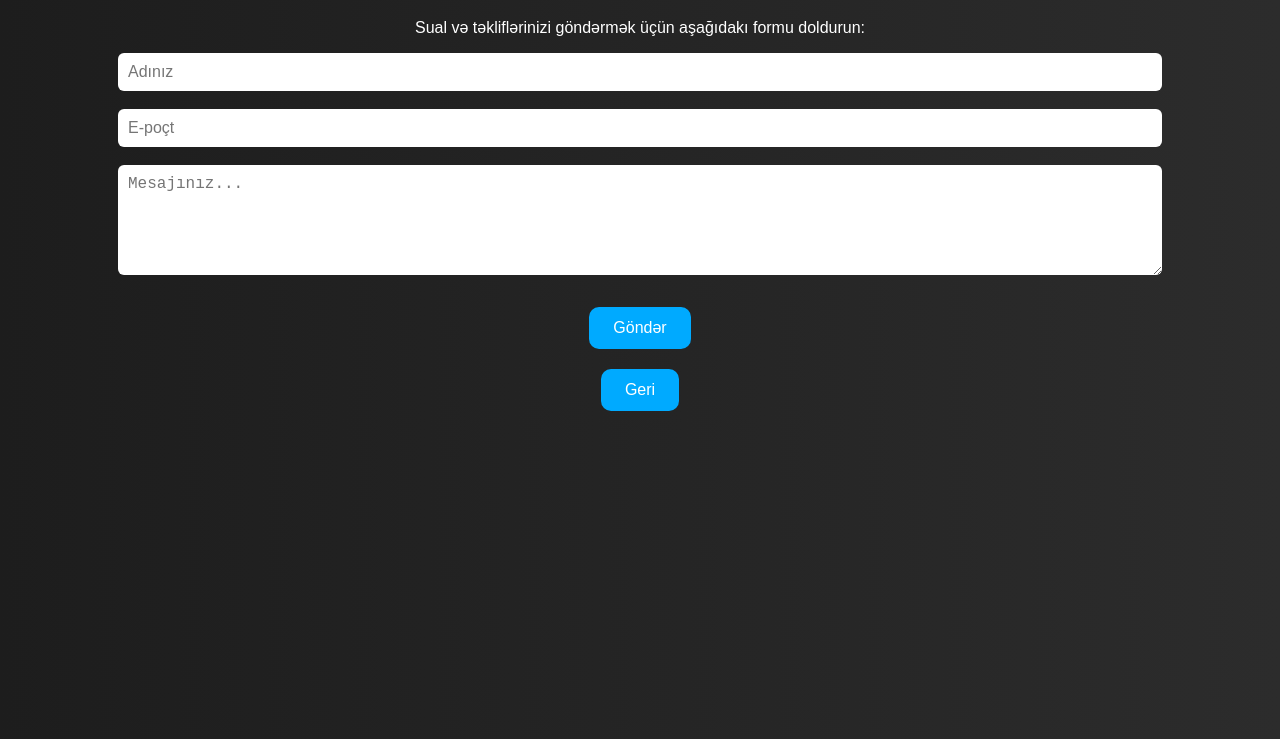
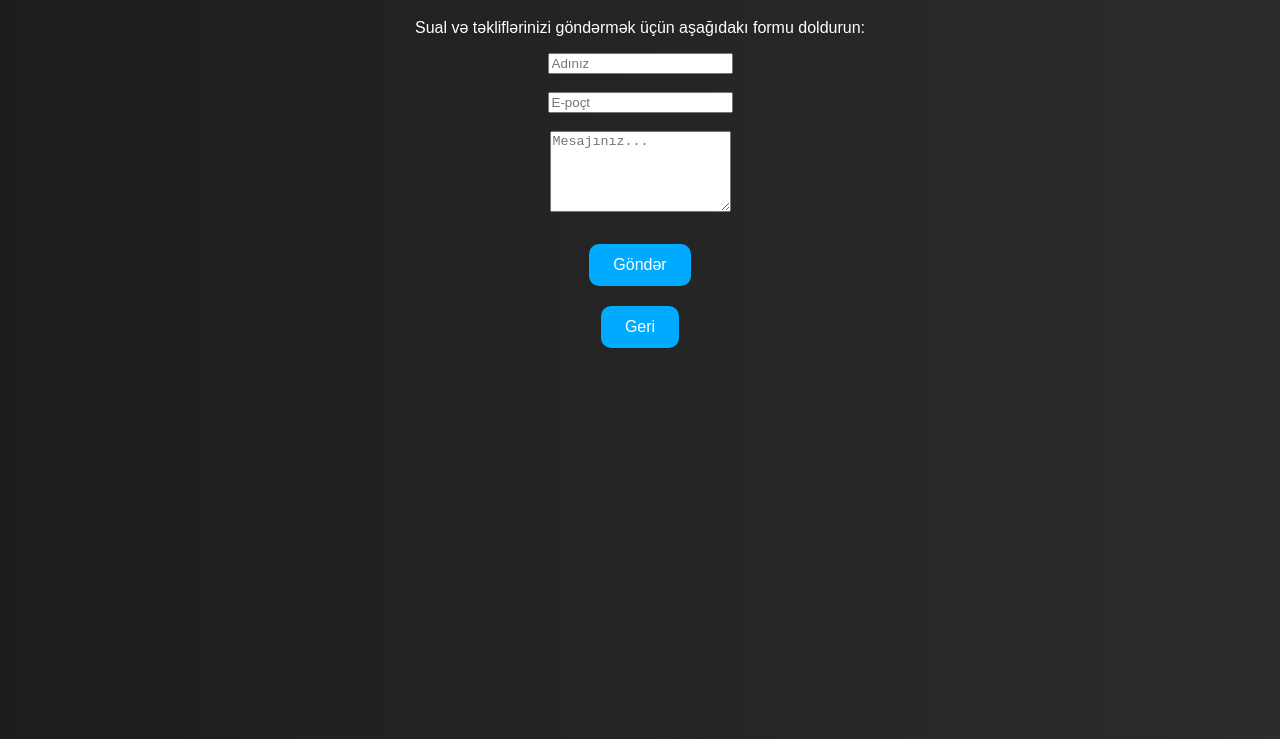
Before and after one commit to Ruslan865/guid-space, a plain HTML site: page contact.html in a window 1280 px wide. Shown: the part 61-800 px from the top of the page. Drawn offline with Linux system fonts and the light colour scheme.

Commit message:
style.css

```diff
--- a/css/style.css
+++ b/css/style.css
@@ -16,7 +16,7 @@ body {
   margin-bottom: 30px;
 }
 
-button, .payment {
+button {
   padding: 12px 24px;
   margin: 10px;
   font-size: 16px;
@@ -26,11 +26,3 @@ button, .payment {
   color: white;
   cursor: pointer;
 }
-
-input, textarea {
-  width: 80%;
-  padding: 10px;
-  font-size: 16px;
-  border-radius: 6px;
-  border: none;
-}
```
